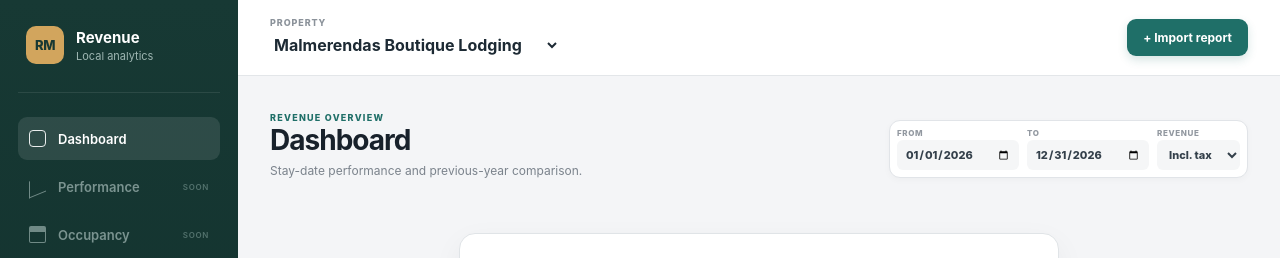
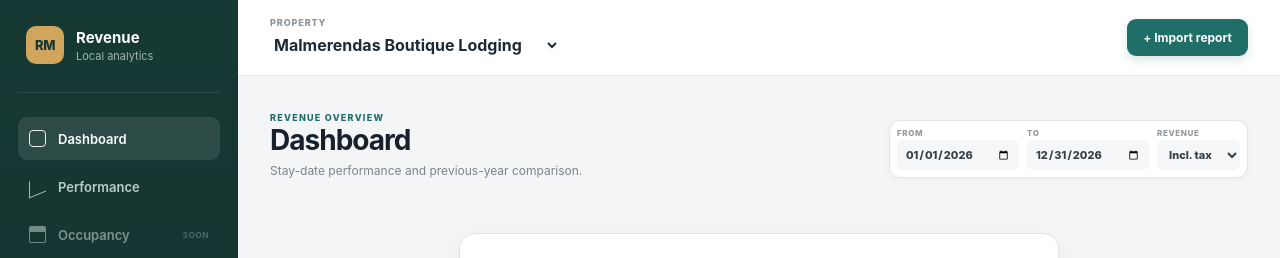
Before and after one commit to hnetoservices-wq/RevenueManagement, a React (Vite) app: page / in a window 1280 px wide. Shown: the top 258 px of the page. Built offline with nearby package versions, Linux system fonts and the light colour scheme.

Commit message:
Enable Performance page

```diff
--- a/src/App.tsx
+++ b/src/App.tsx
@@ -32,11 +32,12 @@ import { createRepository } from "./data/createRepository";
 import { DuplicateImportError } from "./data/repository";
 import { parseAmenitizFile } from "./features/import/amenitiz";
 import { PacePickupPage } from "./features/pace/PacePickupPage";
+import { PerformancePage } from "./features/performance/PerformancePage";
 
 const repository = createRepository();
 const COLORS = ["#1f6f68", "#d19a4a", "#4d6b94", "#845d80", "#79905d", "#ba6c57"];
 
-type Page = "dashboard" | "pace" | "imports";
+type Page = "dashboard" | "performance" | "pace" | "imports";
 
 interface ChartPoint {
   label: string;
@@ -243,7 +244,7 @@ function App() {
         <div className="brand"><span className="brand-mark">RM</span><div><strong>Revenue</strong><small>Local analytics</small></div></div>
         <nav>
           <NavButton active={page === "dashboard"} onClick={() => setPage("dashboard")} icon="grid" label="Dashboard" />
-          <NavButton icon="trend" label="Performance" disabled />
+          <NavButton active={page === "performance"} onClick={() => setPage("performance")} icon="trend" label="Performance" />
           <NavButton icon="bed" label="Occupancy" disabled />
           <NavButton icon="coin" label="Revenue" disabled />
           <NavButton active={page === "pace"} onClick={() => setPage("pace")} icon="pace" label="Pace & Pickup" />
@@ -290,7 +291,7 @@ function App() {
                 </>
               )}
             </>
-          ) : page === "pace" ? <PacePickupPage imports={imports} property={property} filters={filters} setFilters={setFilters} loadSnapshotReservations={(snapshotId) => repository.listSnapshotReservations(property.id, snapshotId)} /> : <ImportsPage imports={imports} onImport={() => void chooseFile()} property={property} filters={filters} setFilters={setFilters} />}
+          ) : page === "performance" ? <PerformancePage property={property} reservations={reservations} filters={filters} setFilters={setFilters} /> : page === "pace" ? <PacePickupPage imports={imports} property={property} filters={filters} setFilters={setFilters} loadSnapshotReservations={(snapshotId) => repository.listSnapshotReservations(property.id, snapshotId)} /> : <ImportsPage imports={imports} onImport={() => void chooseFile()} property={property} filters={filters} setFilters={setFilters} />}
         </div>
       </main>
 
```
